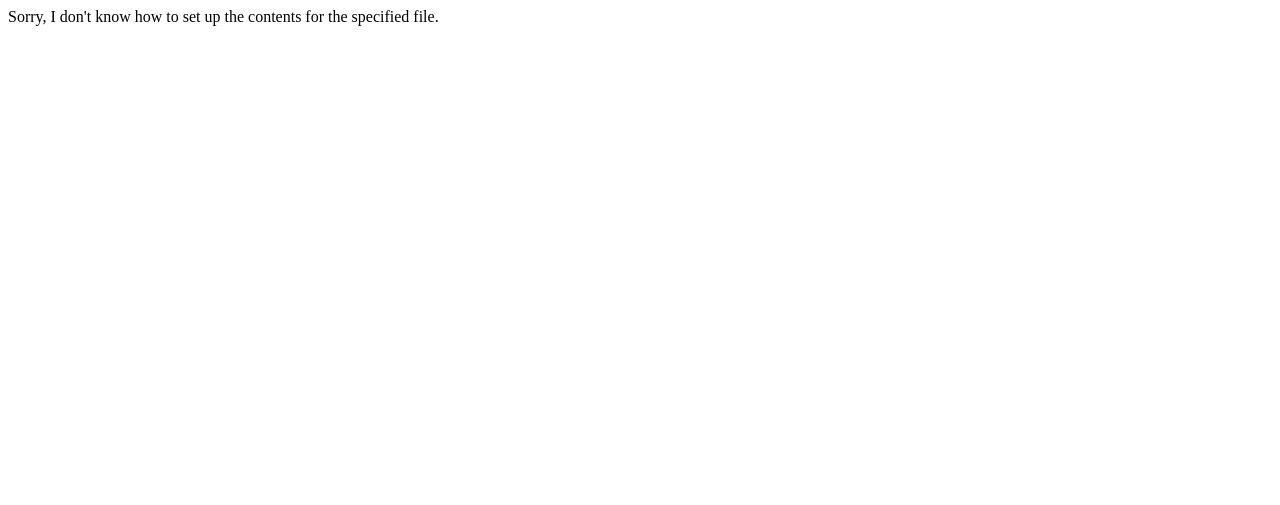
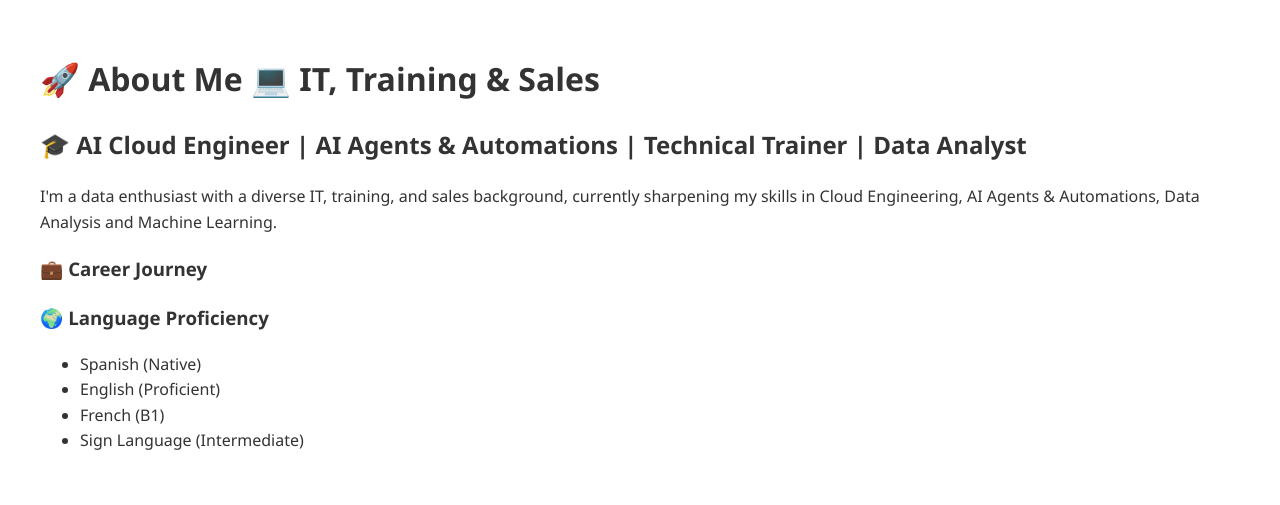
Before and after one commit to miqueasmd/miqueasmd.github.io, a website: page src/pages/about.html in a window 1280 px wide. Drawn offline with Linux system fonts and the light colour scheme.

Commit message:
Update about.html

```diff
--- a/src/pages/about.html
+++ b/src/pages/about.html
@@ -1 +1,29 @@
-Sorry, I don't know how to set up the contents for the specified file.
+<!DOCTYPE html>
+<html lang="en">
+<head>
+    <meta charset="UTF-8">
+    <title>About Me - Miqueas</title>
+    <link rel="stylesheet" href="../css/main.css">
+</head>
+<body>
+    <div class="container">
+        <h1>🚀 About Me 💻 IT, Training & Sales</h1>
+        <h2>🎓 AI Cloud Engineer | AI Agents & Automations | Technical Trainer | Data Analyst</h2>
+
+        <section class="about-content">
+            <p>I'm a data enthusiast with a diverse IT, training, and sales background, currently sharpening my skills in Cloud Engineering, AI Agents & Automations, Data Analysis and Machine Learning.</p>
+
+            <h3>💼 Career Journey</h3>
+            <!-- Add career journey content -->
+
+            <h3>🌍 Language Proficiency</h3>
+            <ul>
+                <li>Spanish (Native)</li>
+                <li>English (Proficient)</li>
+                <li>French (B1)</li>
+                <li>Sign Language (Intermediate)</li>
+            </ul>
+        </section>
+    </div>
+</body>
+</html>
```
